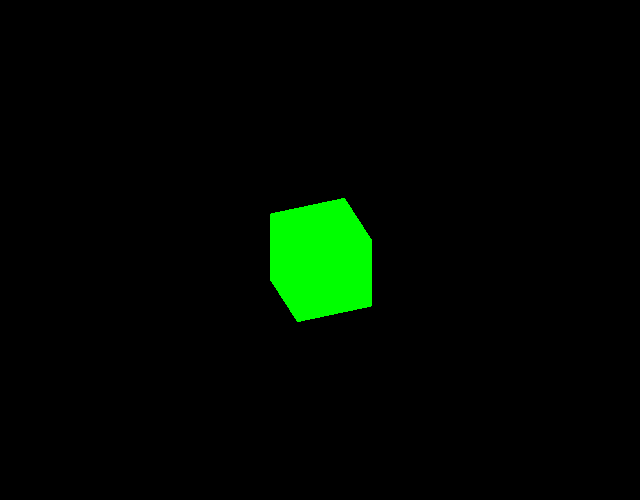
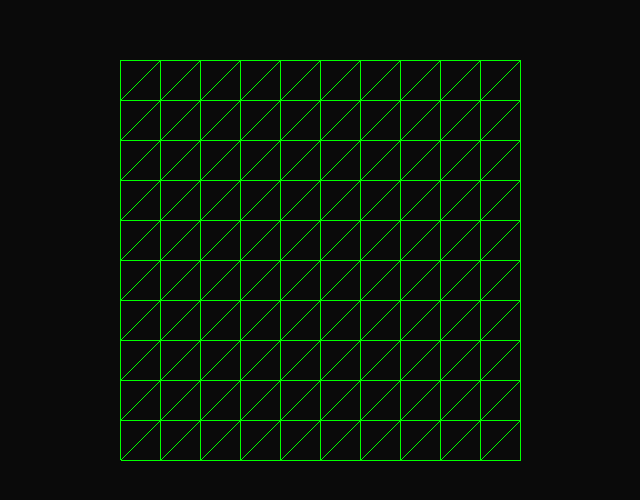
Before and after one commit to Raph0214/Medium, a website built with Vite: page index.html in a window 1280 px wide. Shown: the part 140-640 px from the top of the page, without its empty margins (319-959 px from the left). Built offline with nearby package versions, Linux system fonts and the light colour scheme.

Commit message:
Added background plane

```diff
--- a/src/main.js
+++ b/src/main.js
@@ -9,9 +9,13 @@ function main() {
 }
 
 function createScene() {
+	const backgroundColor = getComputedStyle(document.documentElement).getPropertyValue('--background-color').trim();
+
 	global.scene = new THREE.Scene();
+	global.scene.background = new THREE.Color(backgroundColor);
+
 	global.camera = new THREE.OrthographicCamera();
-	global.camera.position.z = 5;
+	global.camera.position.z = 10;
 
 	global.renderer = new THREE.WebGLRenderer();
 	global.renderer.setAnimationLoop(animate);
@@ -19,22 +23,53 @@ function createScene() {
 }
 
 function createMesh() {
-	const geometry = new THREE.BoxGeometry(1, 1, 1);
-	const material = new THREE.MeshBasicMaterial({ color: 0x00ff00 });
-	global.cube = new THREE.Mesh(geometry, material);
-	global.scene.add(global.cube);
+	const resolution = 10;
+	const size = 5;
+
+	const geometry = new THREE.BufferGeometry();
+	const material = new THREE.MeshBasicMaterial({
+		color: 0x00ff00,
+		wireframe: true,
+	});
+
+	const cellSize = size / resolution;
+	const offset = size / 2;
+	const positions = [];
+
+	for (let x = 0; x < resolution; x++) {
+		const left = x * cellSize - offset;
+		const right = (x + 1) * cellSize - offset;
+
+		for (let y = 0; y < resolution; y++) {
+			const top = (y + 1) * cellSize - offset;
+			const bottom = y * cellSize - offset;
+
+			positions.push(
+				left, top, 0,
+				left, bottom, 0,
+				right, top, 0,
+				right, top, 0,
+				left, bottom, 0,
+				right, bottom, 0,
+			);
+		}
+	}
+
+	geometry.setAttribute('position', new THREE.Float32BufferAttribute(positions, 3));
+	geometry.computeVertexNormals();
+
+	const plane = new THREE.Mesh(geometry, material);
+	global.scene.add(plane);
 }
 
 function animate(time) {
-	global.cube.rotation.x = time / 2000;
-	global.cube.rotation.y = time / 1000;
-
 	global.renderer.render(global.scene, global.camera);
 }
 
 window.addEventListener('resize', resize);
 function resize() {
 	const scale = 10;
+
 	const width = window.innerWidth;
 	const height = window.innerHeight;
 	const aspect = width / height;
--- a/src/style.css
+++ b/src/style.css
@@ -1,3 +1,9 @@
+:root {
+	--background-color: rgb(10, 10, 10);
+}
+
 body {
+	background-color: var(--background-color);
+
 	margin: 0;
 }
```
